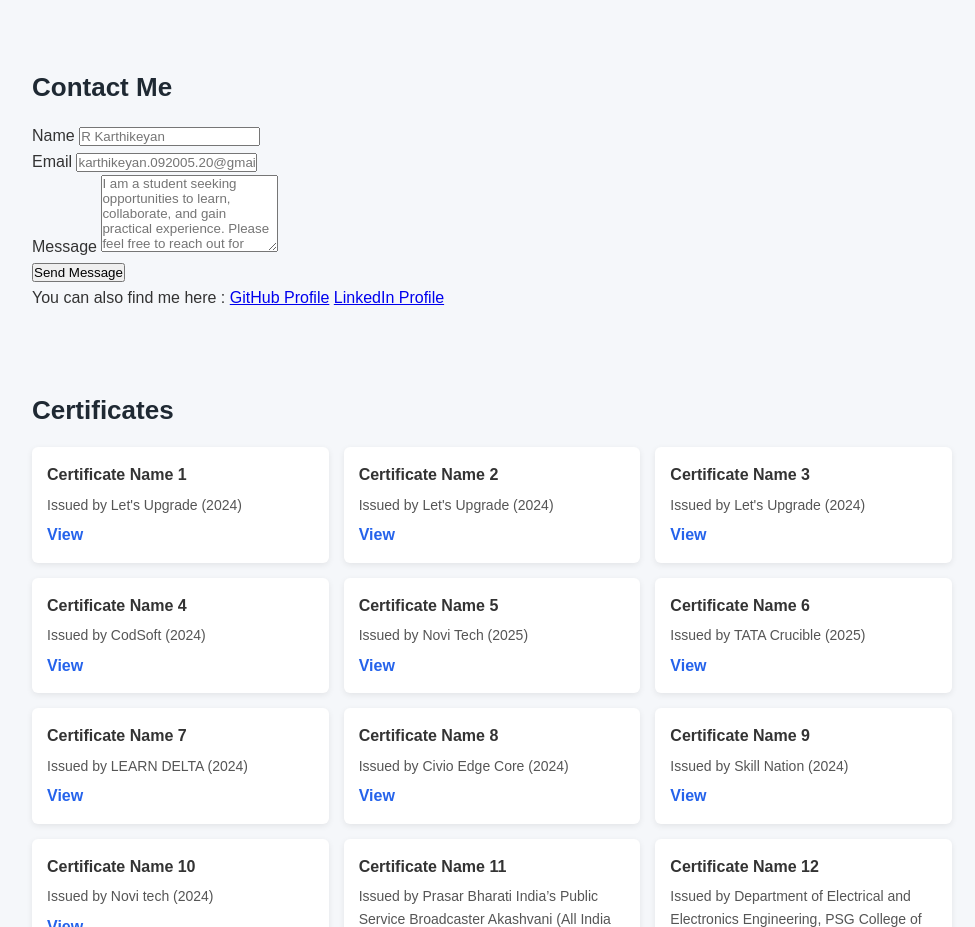
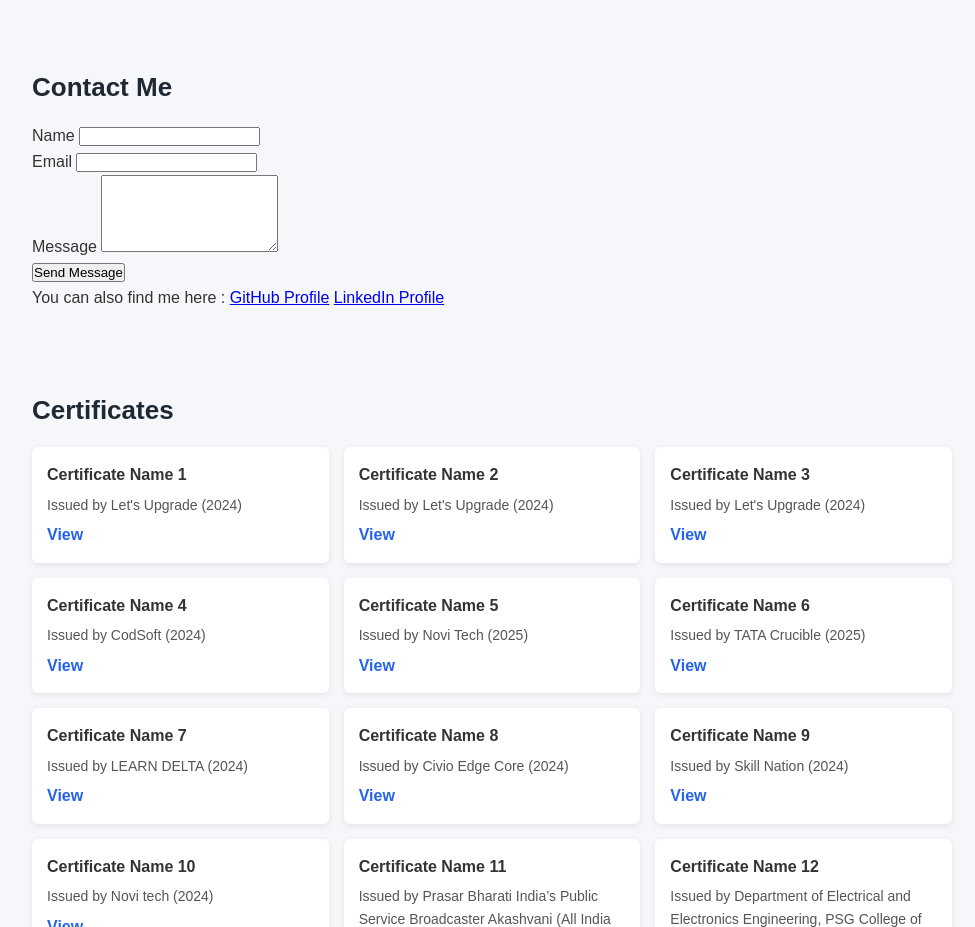
Before and after one commit to karthi220441/Portfolio, a plain HTML site: page index.html in a window 1280 px wide. Shown: the part 1000-1927 px from the top of the page, without its empty margins (148-1123 px from the left). Drawn offline with Linux system fonts and the light colour scheme.

Commit message:
added js and small changes

```diff
--- a/index.html
+++ b/index.html
@@ -39,17 +39,17 @@
     <form class="contact-form">
         <div class="form-group">
             <label for="name">Name</label>
-            <input type="text" id="name" placeholder="R Karthikeyan ">
+            <input type="text" id="name" placeholder=" ">
         </div>
 
         <div class="form-group">
             <label for="email">Email</label>
-            <input type="email" id="email" placeholder="karthikeyan.092005.20@gmail.com">
+            <input type="email" id="email" placeholder=" ">
         </div>
 
         <div class="form-group">
             <label for="message">Message</label>
-            <textarea id="message" rows="5" placeholder="I am a student seeking opportunities to learn, collaborate, and gain practical experience. Please feel free to reach out for academic discussions, project collaboration, or internship opportunities"></textarea>
+            <textarea id="message" rows="5" placeholder=" "></textarea>
         </div>
 
         <button type="submit">Send Message</button>
```
Also changed, not shown: index.js (added).
